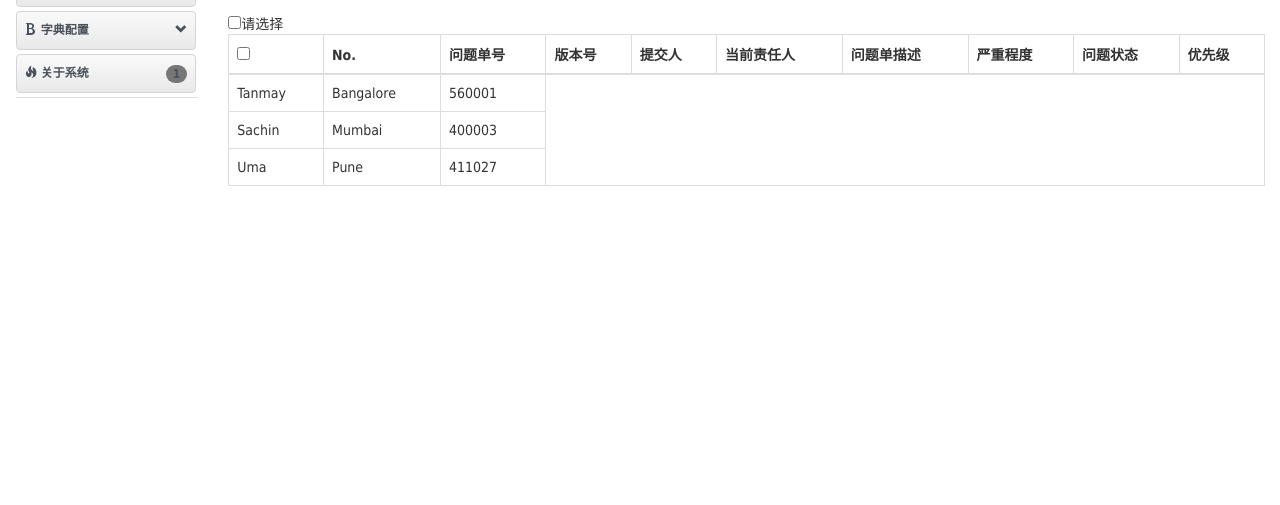
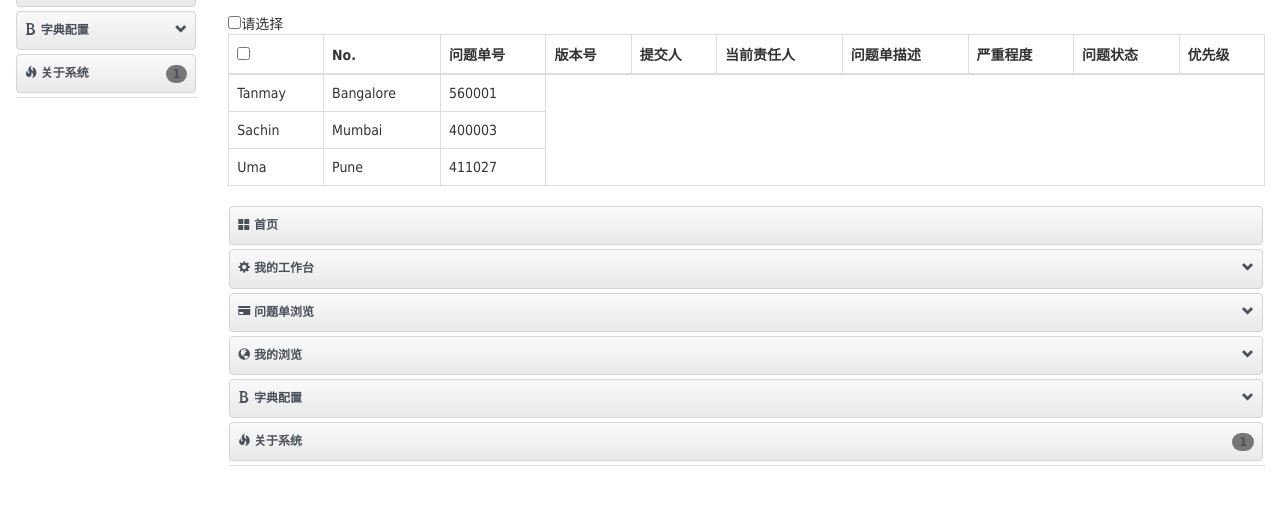
Before and after one commit to StitchIQ/dts_test, a Flask app: page / in a window 1280 px wide. Shown: the part 234-739 px from the top of the page. Run offline with Flask 2, Linux system fonts and the light colour scheme; some libraries are stand-ins or nearby versions.

```diff
--- a/app/templates/base3.html
+++ b/app/templates/base3.html
@@ -173,6 +173,36 @@
        </tbody>
     </table>
 
+    <ul id="main-nav" class="main-nav nav nav-tabs nav-stacked" style="">
+    <li> <a href="#"> <i class="glyphicon glyphicon-th-large"></i> 首页 </a> </li>
+      <li> <a href="#systemSetting2" class="nav-header collapsed" data-toggle="collapse"> <i class="glyphicon glyphicon-cog"></i> 我的工作台 <span class="pull-right glyphicon glyphicon-chevron-toggle"></span> </a>
+       <ul id="systemSetting2" class="nav nav-list collapse secondmenu" style="height: 0px;">
+        <li class="active"><a href="#"><i class="glyphicon glyphicon-user"></i>&nbsp;我的待办</a></li>
+        <li><a href="#"><i class="glyphicon glyphicon-th-list"></i>&nbsp;待处理问题</a></li>
+        <li><a href="#"><i class="glyphicon glyphicon-asterisk"></i>&nbsp;我创建的问题</a></li>
+        <li><a href="#"><i class="glyphicon glyphicon-edit"></i>&nbsp;抄送我的问题</a></li>
+        <li><a href="#"><i class="glyphicon glyphicon-eye-open"></i>&nbsp;我关注的问题</a></li>
+        <li><a href="#"><i class="glyphicon glyphicon-modify"></i>&nbsp;我修改的问题</a></li>
+       </ul> </li>
+      <li> <a href="#configSetting" class="nav-header collapsed" data-toggle="collapse"> <i class="glyphicon glyphicon-credit-card"></i> 问题单浏览 <span class="pull-right glyphicon  glyphicon-chevron-toggle"></span> </a>
+       <ul id="configSetting" class="nav nav-list collapse secondmenu">
+        <li class="active"><a href="#"><i class="glyphicon glyphicon-globe"></i>&nbsp;全局缺省配置</a></li>
+        <li><a href="#"><i class="glyphicon glyphicon-star-empty"></i>&nbsp;未开通用户配置</a></li>
+        <li><a href="#"><i class="glyphicon glyphicon-star"></i>&nbsp;退订用户配置</a></li>
+        <li><a href="#"><i class="glyphicon glyphicon-text-width"></i>&nbsp;试用用户配置</a></li>
+        <li><a href="#"><i class="glyphicon glyphicon-ok-circle"></i>&nbsp;开通用户配置</a></li>
+       </ul> </li>
+      <li> <a href="#disSetting" class="nav-header collapsed" data-toggle="collapse"> <i class="glyphicon glyphicon-globe"></i> 我的浏览 <span class="pull-right glyphicon glyphicon-chevron-toggle"></span> </a>
+       <ul id="disSetting" class="nav nav-list secondmenu collapse">
+        <li><a href="#"><i class="glyphicon glyphicon-th-list"></i>&nbsp;分发包配置</a></li>
+       </ul> </li>
+      <li> <a href="#dicSetting" class="nav-header collapsed" data-toggle="collapse"> <i class="glyphicon glyphicon-bold"></i> 字典配置 <span class="pull-right glyphicon glyphicon-chevron-toggle"></span> </a>
+       <ul id="dicSetting" class="nav nav-list secondmenu collapse">
+        <li><a href="#"><i class="glyphicon glyphicon-text-width"></i>&nbsp;关键字配置</a></li>
+       </ul> </li>
+      <li> <a href="#"> <i class="glyphicon glyphicon-fire"></i> 关于系统 <span class="badge pull-right">1</span> </a> </li>
+     </ul>
+
     </div>
    </div>
   </div>
```
Also changed, not shown: data-dev.sqlite.
